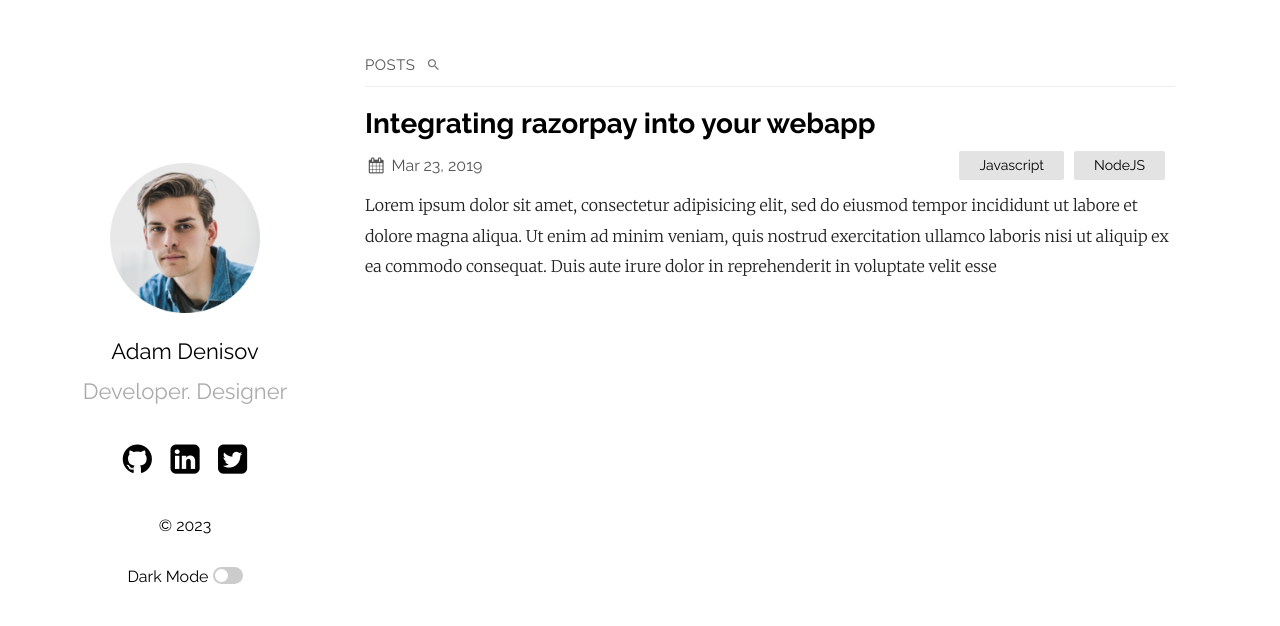
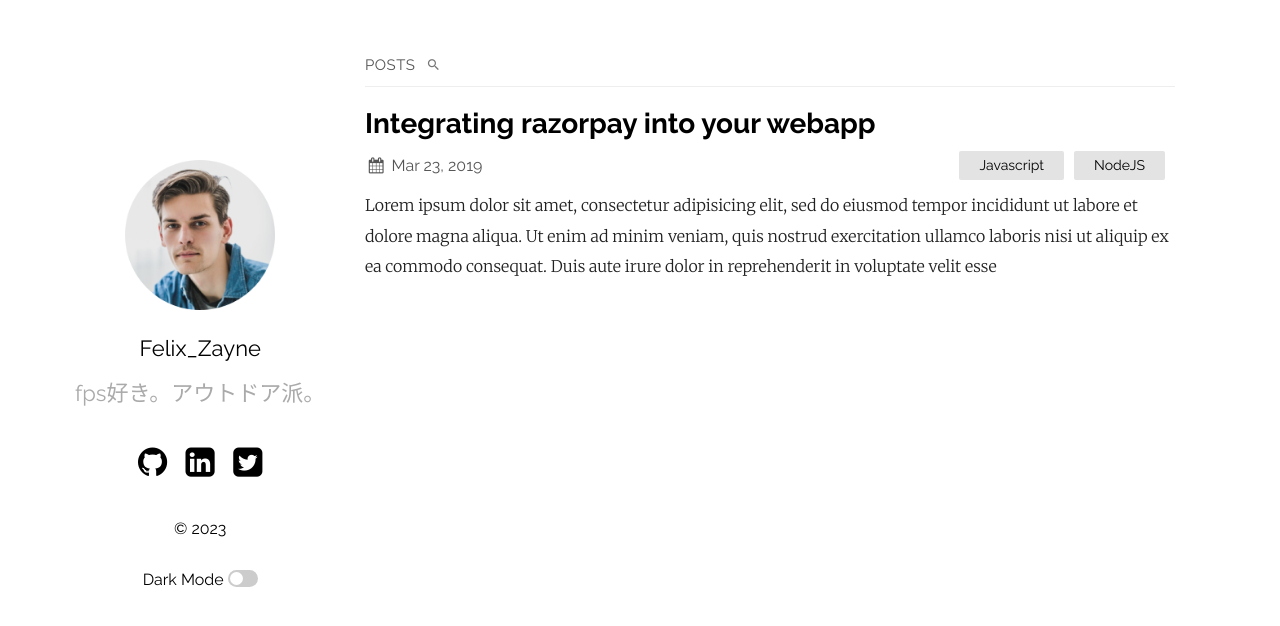
Before and after one commit to ayaponzu2525/ayaponzu2525.github.io, a Jekyll site: the page built from index.md, in a window 1280 px wide. Shown: the top 626 px of the page. Built offline with Jekyll 4.4.1, drawn with Linux system fonts in a browser that asks for light colours.

Commit message:
タイトル、名前、言語変更

```diff
--- a/_config.yml
+++ b/_config.yml
@@ -1,5 +1,5 @@
-title: Your awesome title
-author: GitHub User
+title: 風林火山
+author: Felix_Zayne
 email: your-email@domain.com
 description: > # this means to ignore newlines until "show_exerpts:"
   Write an awesome description for your new site here. You can edit this
@@ -12,14 +12,14 @@
 sass:
   sass_dir: _sass
 plainwhite:
-  name: Adam Denisov
-  tagline: Developer. Designer
+  name: Felix_Zayne
+  tagline: fps好き。アウトドア派。
   date_format: "%b %-d, %Y"
   sitemap: true # set to true to generate sitemap.xml content
   search: true # set to true to enable searchbar
   dark_mode: true # set to true to add dark mode toggle
   portfolio_image: "assets/portfolio.png" # the path from the base directory of the site to the image to display (no / at the start)
-  html_lang: "en" # set the lang attribute of the <html> tag for the pages. See here for a list of codes: https://www.w3schools.com/tags/ref_country_codes.asp
+  html_lang: "ja" # set the lang attribute of the <html> tag for the pages. See here for a list of codes: https://www.w3schools.com/tags/ref_country_codes.asp
   condensed_mobile:
     #- home
     - page
```
